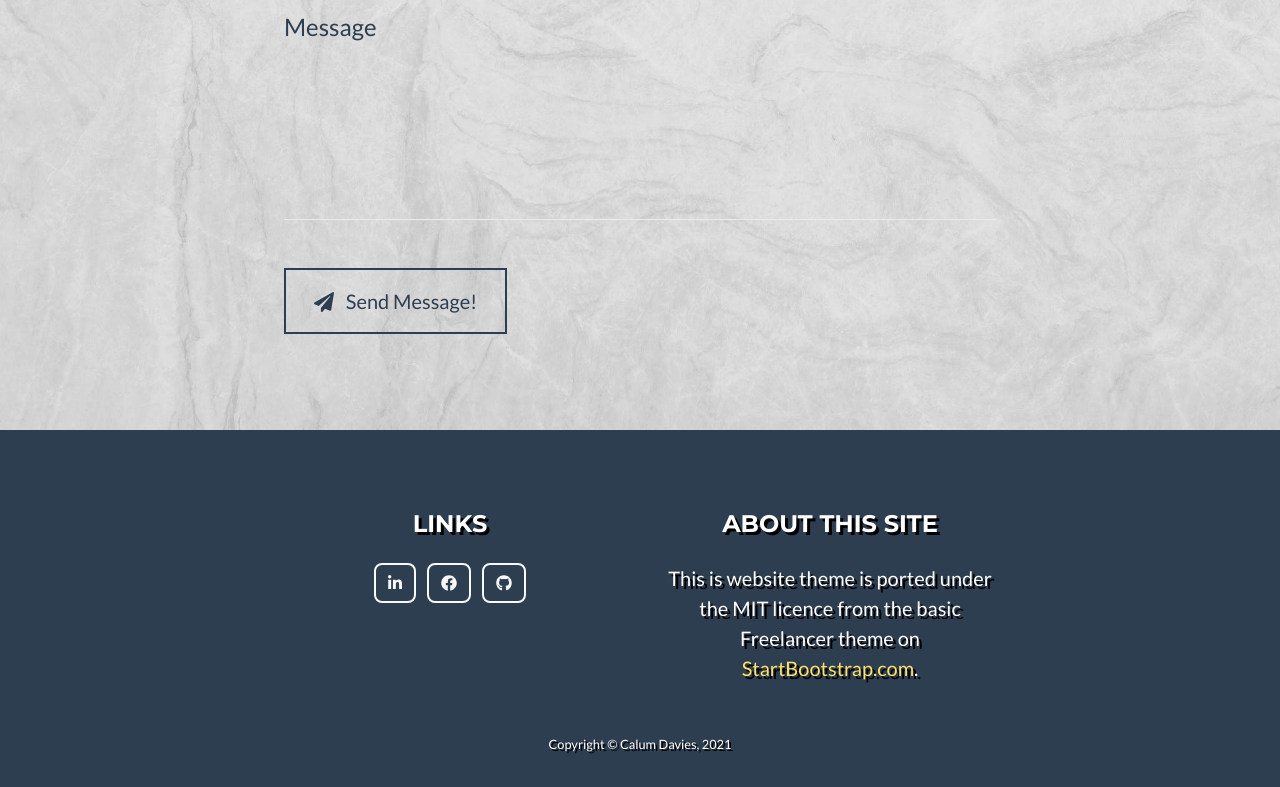
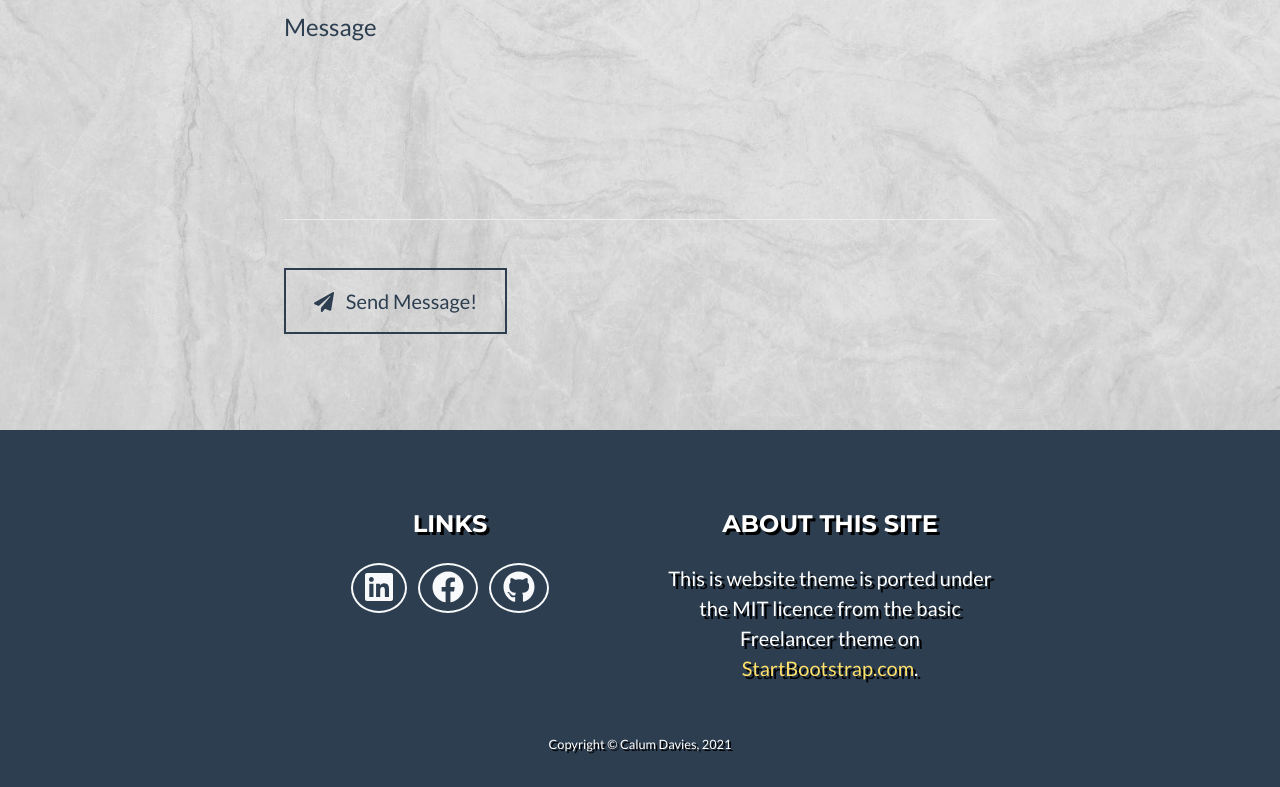
Before and after one commit to calumjdavies/calumjdavies, a website: page index.html in a window 1280 px wide. Shown: the part 4727-5514 px from the top of the page. Drawn offline with nearby package versions, Linux system fonts and the light colour scheme.

Commit message:
Fixed font awesome issue

```diff
--- a/index.html
+++ b/index.html
@@ -304,9 +304,9 @@
                 <!-- Footer Social Icons-->
                 <div class="offset-lg-2 col-lg-4 mb-5 mb-lg-0">
                     <h4 class="text-uppercase mb-4">Links</h4>
-                    <a class="btn btn-outline-light mx-1" href="https://www.linkedin.com/in/calum-davies-265640191/"><i class="fab fa-linkedin-in"></i></a>
-                    <a class="btn btn-outline-light mx-1" href="https://www.facebook.com/profile.php?id=100015492995693"><i class="fab fa-facebook"></i></a>
-                    <a class="btn btn-outline-light mx-1" href="https://github.com/calumjdavies"><i class="fab fa-github"></i></a>
+                    <a class="btn btn-outline-light rounded-circle mx-1" href="https://www.linkedin.com/in/calum-davies-265640191/"><i class="fab fa-2x fa-linkedin"></i></a>
+                    <a class="btn btn-outline-light rounded-circle mx-1" href="https://www.facebook.com/profile.php?id=100015492995693"><i class="fab fa-2x fa-facebook"></i></a>
+                    <a class="btn btn-outline-light rounded-circle mx-1" href="https://github.com/calumjdavies"><i class="fab fa-2x fa-github"></i></a>
                 </div>
                 <!-- Footer About Text-->
                 <div class="col-lg-4">
```
Also changed, not shown: dist/css/styles.css.
